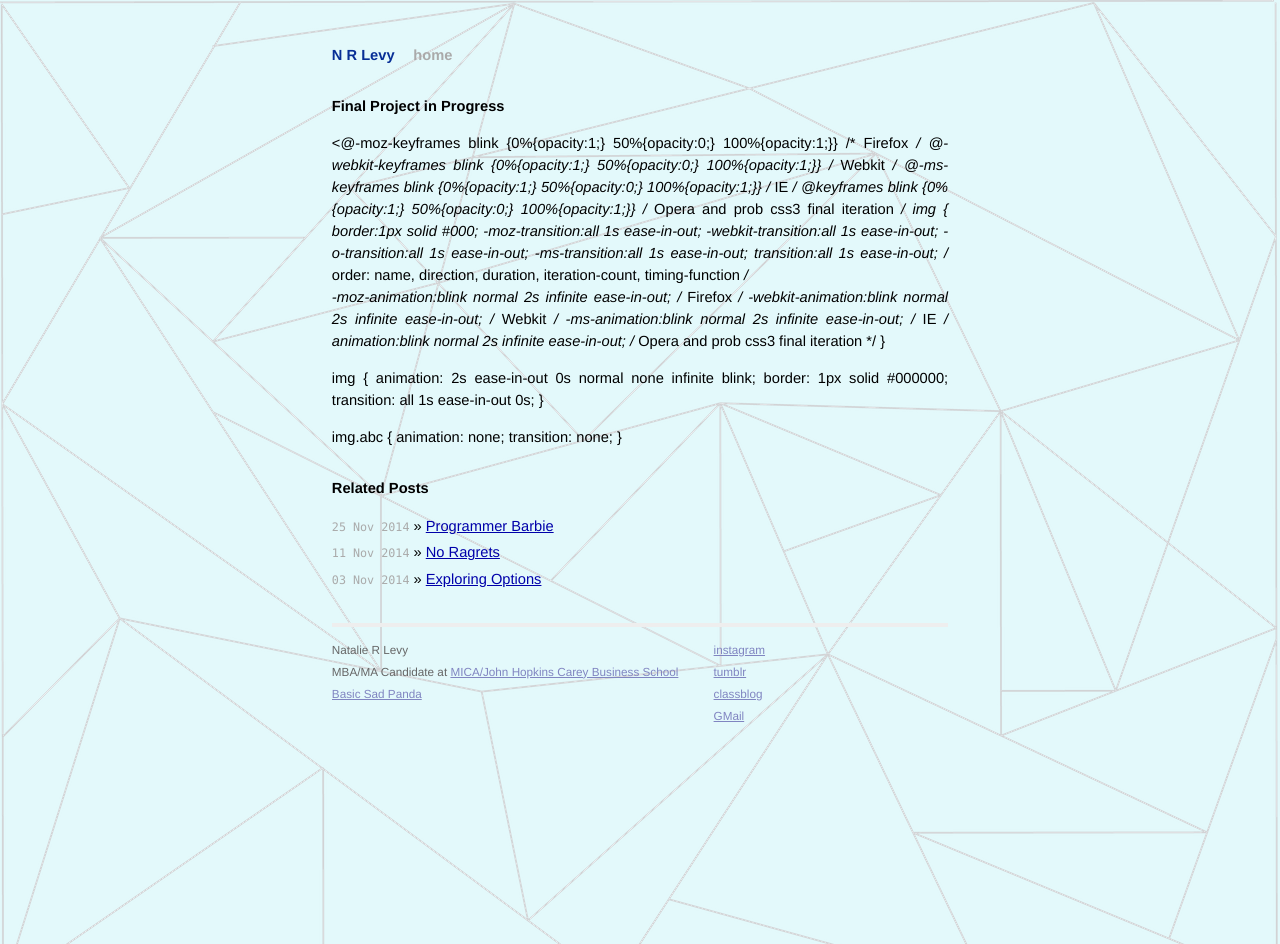
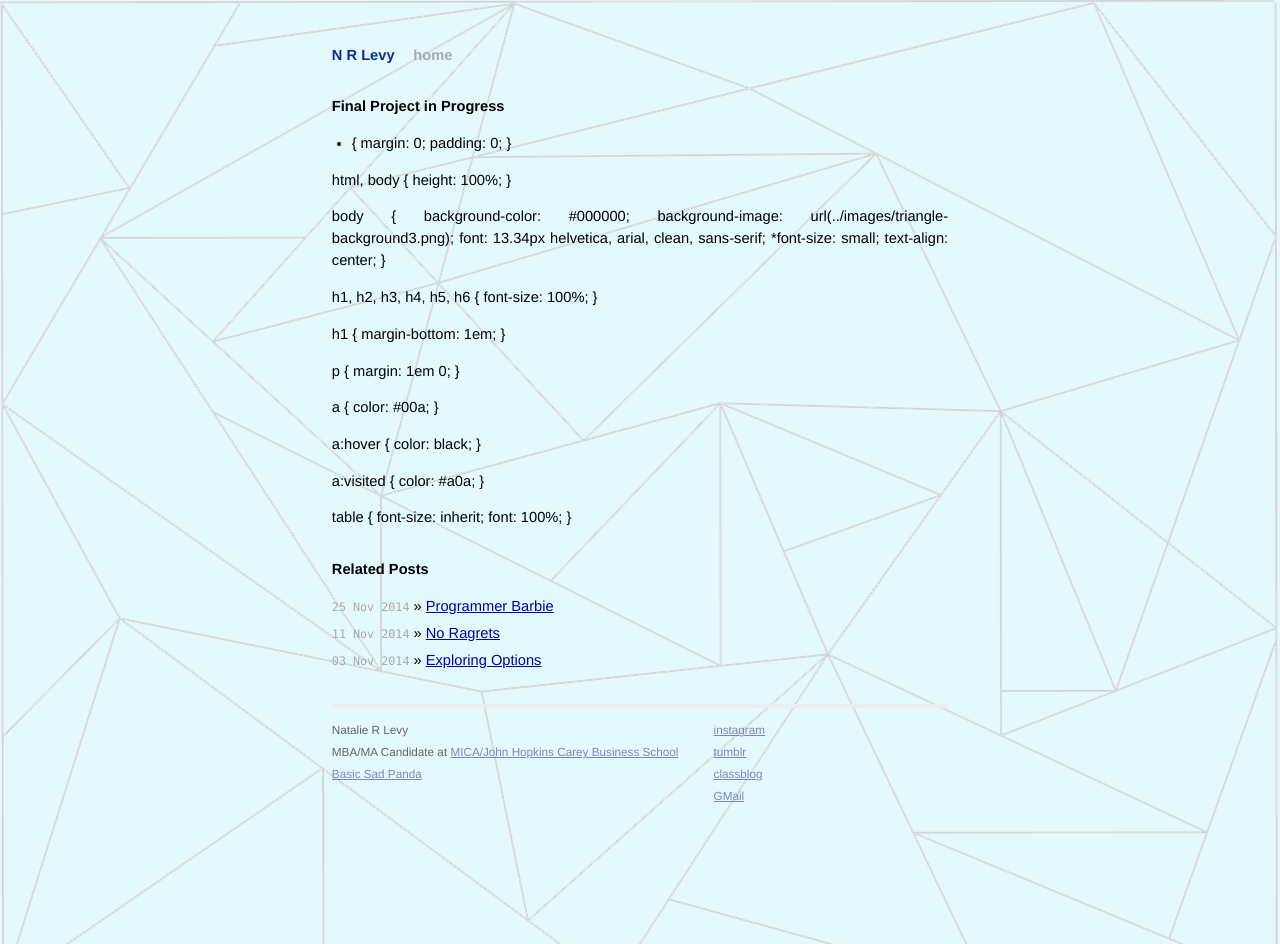
Before and after one commit to nrlevy/clog, a Jekyll site: the page built from _posts/2014-12-16-Final-Project-in-Progress.md, in a window 1280 px wide. Built offline with Jekyll 4.4.1, drawn with Linux system fonts in a browser that asks for light colours; Markdown is read by kramdown in place of the engine named in the settings.

Commit message:
changing stuff

```diff
--- a/_posts/2014-12-16-Final-Project-in-Progress.md
+++ b/_posts/2014-12-16-Final-Project-in-Progress.md
@@ -6,31 +6,48 @@
 {{ page.title }}
 ================
 
-<@-moz-keyframes blink {0%{opacity:1;} 50%{opacity:0;} 100%{opacity:1;}} /* Firefox */
-@-webkit-keyframes blink {0%{opacity:1;} 50%{opacity:0;} 100%{opacity:1;}} /* Webkit */
-@-ms-keyframes blink {0%{opacity:1;} 50%{opacity:0;} 100%{opacity:1;}} /* IE */
-@keyframes blink {0%{opacity:1;} 50%{opacity:0;} 100%{opacity:1;}} /* Opera and prob css3 final iteration */
-img {
-border:1px solid #000;
--moz-transition:all 1s ease-in-out;
--webkit-transition:all 1s ease-in-out;
--o-transition:all 1s ease-in-out;
--ms-transition:all 1s ease-in-out;
-transition:all 1s ease-in-out;
-/* order: name, direction, duration, iteration-count, timing-function */
--moz-animation:blink normal 2s infinite ease-in-out; /* Firefox */
--webkit-animation:blink normal 2s infinite ease-in-out; /* Webkit */
--ms-animation:blink normal 2s infinite ease-in-out; /* IE */
-animation:blink normal 2s infinite ease-in-out; /* Opera and prob css3 final iteration */
-}&#8203;
-
-img {
-    animation: 2s ease-in-out 0s normal none infinite blink;
-    border: 1px solid #000000;
-    transition: all 1s ease-in-out 0s;
+* {
+  margin: 0;
+  padding: 0;
 }
 
-img.abc {
-    animation: none;
-    transition: none;
+html, body {
+  height: 100%;
 }
+
+body {
+  background-color: #000000;
+  background-image: url(../images/triangle-background3.png);
+  font: 13.34px helvetica, arial, clean, sans-serif;
+  *font-size: small;
+  text-align: center;
+}
+
+h1, h2, h3, h4, h5, h6 {
+  font-size: 100%;
+}
+
+h1 {
+  margin-bottom: 1em;
+}
+
+p {
+  margin: 1em 0;
+}
+
+a {
+  color: #00a;
+}
+
+a:hover {
+  color: black;
+}
+
+a:visited {
+  color: #a0a;
+}
+
+table {
+  font-size: inherit;
+  font: 100%;
+}
```
